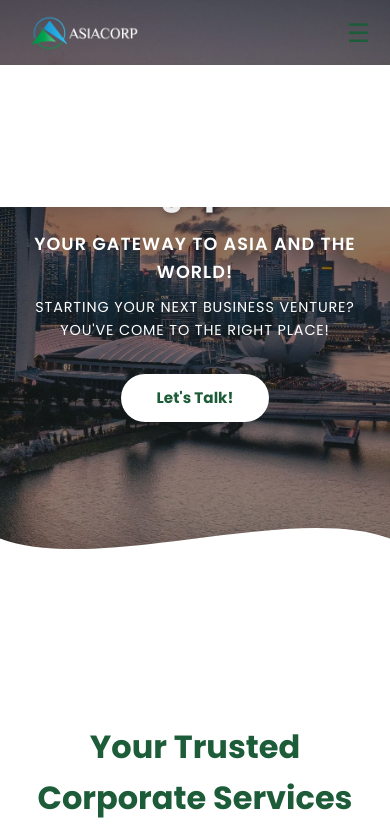
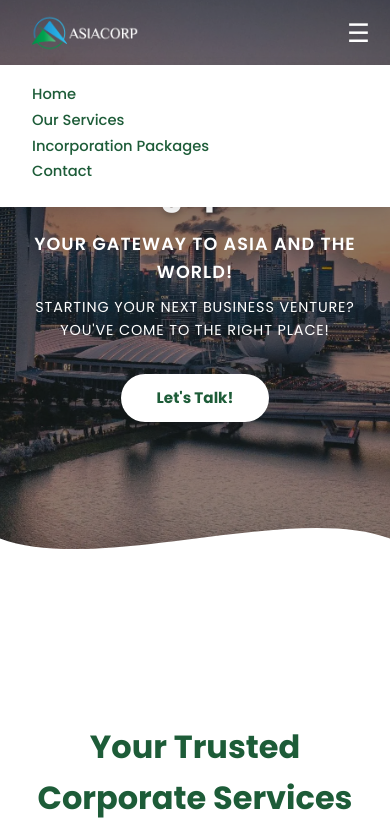
Before and after one commit to sgasiaco/asiacorp, a plain HTML site: page index.html in a window 390 px wide. Both pictures are taken after a click on the button "Toggle menu". Shown: the top 833 px of the page. Drawn offline with nearby package versions, Linux system fonts and the light colour scheme.

Commit message:
Add files via upload

```diff
--- a/css/style.css
+++ b/css/style.css
@@ -582,9 +582,9 @@
     box-shadow: 0 6px 15px rgba(0,0,0,0.1);
   }
   .nav-menu.open { display: flex; }
-  .nav-menu a { padding: 0.6rem 0; border-bottom: 1px solid #f0f0f0; }
+  .nav-menu a { padding: 0.6rem 0; border-bottom: 1px solid #f0f0f0; color:var(--green)!important;}
   .nav-menu a:last-child { border-bottom: none; }
-  .nav-toggle { display: block; }
+  .nav-toggle { display: block; color:var(--white)!important;}
   .btn-cta { display: none; }
 
   .hero-content h1 { font-size: 2rem; }
```
